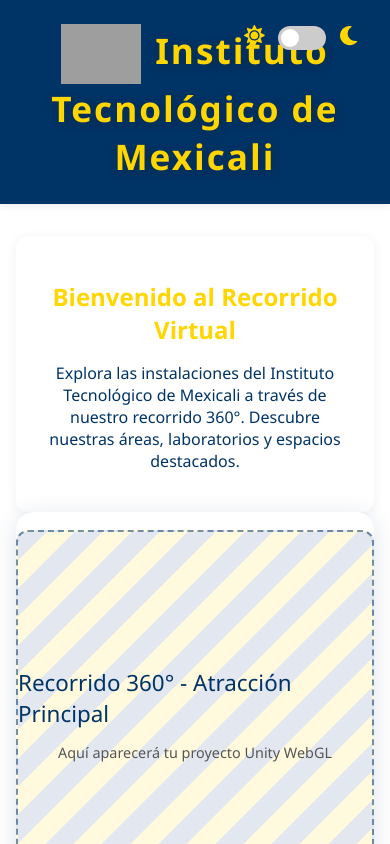
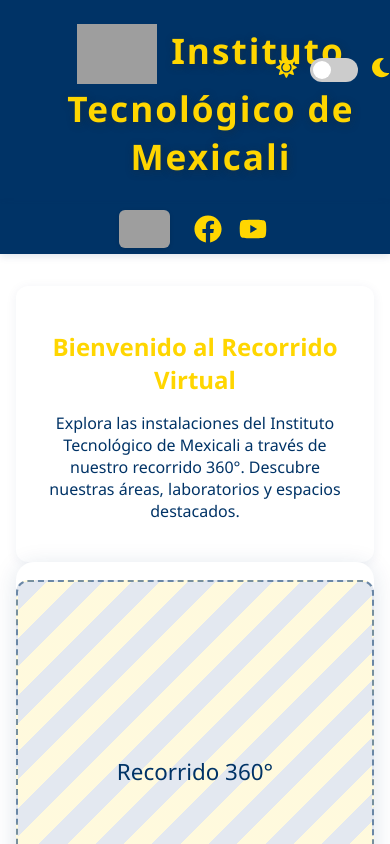
Before and after one commit to JazminHeredia/Recorrido360, a React (Create React App) app: page / in a window 390 px wide. Shown: the top 844 px of the page. Built offline with nearby package versions, Linux system fonts and the light colour scheme; grey boxes are pictures that could not be loaded.

Commit message:
Actualizacion

```diff
--- a/src/App.css
+++ b/src/App.css
@@ -1,3 +1,112 @@
+/* Menú de redes sociales debajo del header */
+.itm-social-navbar {
+  width: 100%;
+  background: #003366;
+  display: flex;
+  align-items: center;
+  justify-content: center;
+  gap: 1.5rem;
+  padding: 0.5rem 0 0.5rem 0;
+  box-shadow: 0 2px 8px #00336622;
+  z-index: 10;
+}
+.itm-social-navbar a {
+  color: #ffd600;
+  display: flex;
+  align-items: center;
+  justify-content: center;
+  border-radius: 50%;
+  width: 40px;
+  height: 40px;
+  transition: background 0.2s, color 0.2s, box-shadow 0.2s;
+  font-size: 1.5rem;
+  text-decoration: none;
+}
+.itm-social-navbar a:hover {
+  background: #ffd600;
+  color: #003366;
+  box-shadow: 0 2px 8px #ffd60055;
+}
+.itm-social-logo-link {
+  background: transparent !important;
+  width: 48px !important;
+  height: 40px !important;
+  margin-right: 0.7rem;
+  padding: 0;
+}
+.itm-social-logo-link img {
+  height: 38px;
+  width: auto;
+  border-radius: 6px;
+  box-shadow: 0 1px 4px #0002;
+}
+@media (max-width: 700px) {
+  .itm-social-navbar {
+    gap: 0.7rem;
+    padding: 0.3rem 0;
+  }
+  .itm-social-navbar a {
+    width: 34px;
+    height: 34px;
+    font-size: 1.2rem;
+  }
+  .itm-social-logo-link img {
+    height: 28px;
+  }
+}
+/* Navbar de redes sociales en el header */
+.itm-header-row {
+  display: flex;
+  align-items: center;
+  justify-content: space-between;
+  max-width: 1200px;
+  margin: 0 auto;
+  position: relative;
+  width: 100%;
+  gap: 1.5rem;
+}
+
+.itm-navbar {
+  display: flex;
+  align-items: center;
+  gap: 1.2rem;
+}
+
+.itm-navbar a {
+  color: #ffd600;
+  text-decoration: none;
+  font-weight: 500;
+  display: flex;
+  align-items: center;
+  font-size: 1.1rem;
+  padding: 0.2rem 0.7rem;
+  border-radius: 6px;
+  transition: background 0.2s, color 0.2s;
+}
+.itm-navbar a:hover {
+  background: #ffd60033;
+  color: #fff;
+}
+.nav-label {
+  display: inline-block;
+}
+
+@media (max-width: 900px) {
+  .itm-header-row {
+    flex-direction: column;
+    align-items: flex-start;
+    gap: 0.7rem;
+    padding: 0 1rem;
+  }
+  .itm-navbar {
+    gap: 0.7rem;
+    font-size: 1rem;
+  }
+  .mode-switch {
+    position: static;
+    margin-top: 0.5rem;
+  }
+}
 /* Switch modo claro/oscuro */
 .mode-switch {
   position: absolute;
--- a/src/App.js
+++ b/src/App.js
@@ -2,16 +2,33 @@
 
 import './App.css';
 import React, { useState } from 'react';
-import { FaSun, FaMoon } from 'react-icons/fa';
+import { FaSun, FaMoon, FaFacebook, FaYoutube } from 'react-icons/fa';
+
+
+function getSystemDarkMode() {
+  if (window.matchMedia && window.matchMedia('(prefers-color-scheme: dark)').matches) {
+    return true;
+  }
+  return false;
+}
 
 function App() {
-  const [darkMode, setDarkMode] = useState(false);
+  const [darkMode, setDarkMode] = useState(getSystemDarkMode());
+
+  // Actualiza el modo si el usuario cambia la preferencia del sistema
+  React.useEffect(() => {
+    const mq = window.matchMedia('(prefers-color-scheme: dark)');
+    const handler = (e) => setDarkMode(e.matches);
+    mq.addEventListener('change', handler);
+    return () => mq.removeEventListener('change', handler);
+  }, []);
 
   const handleToggle = () => setDarkMode((prev) => !prev);
 
   return (
     <div className={darkMode ? 'main-bg dark-mode' : 'main-bg'}>
       <header className="itm-header">
+        <div className="itm-header-row">
           <div className="itm-logo">
             <img
               src="/LOGO_ITMexicali.jpg"
@@ -28,7 +45,20 @@
             </label>
             <span className="mode-icon" style={{fontSize: '1.2rem', marginLeft: '0.3rem'}}><FaMoon /></span>
           </div>
+        </div>
       </header>
+
+      <nav className="itm-social-navbar">
+        <a href="http://www.itmexicali.edu.mx/" target="_blank" rel="noopener noreferrer" aria-label="Página oficial ITMEXICALI" className="itm-social-logo-link">
+          <img src="/LOGO_ITMexicali.jpg" alt="Página oficial ITMEXICALI" style={{height: '38px', verticalAlign: 'middle'}} />
+        </a>
+        <a href="https://www.facebook.com/ITMEXICALI" target="_blank" rel="noopener noreferrer" aria-label="Facebook ITMEXICALI">
+          <FaFacebook size={28} />
+        </a>
+        <a href="https://www.youtube.com/@tecnmcampusmexicali7369" target="_blank" rel="noopener noreferrer" aria-label="YouTube ITMEXICALI">
+          <FaYoutube size={28} />
+        </a>
+      </nav>
       <main className="itm-main">
         <section className="itm-description">
           <h2>Bienvenido al Recorrido Virtual</h2>
@@ -39,8 +69,8 @@
         <section className="unity-section">
           {/* Aquí irá el visor de Unity WebGL */}
           <div className="unity-placeholder">
-            <span>Recorrido 360° - Atracción Principal</span>
-            <p style={{fontSize: '0.9rem', color: '#555'}}>Aquí aparecerá tu proyecto Unity WebGL</p>
+            <span>Recorrido 360° </span>
+
           </div>
         </section>
         <section className="itm-map-section">
@@ -68,19 +98,7 @@
           </div>
         </section>
 
-        <section className="itm-social-section">
-          <div className="itm-social-links">
-            <a href="http://www.itmexicali.edu.mx/" target="_blank" rel="noopener noreferrer" aria-label="Página oficial ITMEXICALI">
-              <span role="img" aria-label="Sitio web" style={{fontSize: '1.5rem', marginRight: '0.5rem'}}>🌐</span>Página oficial del ITM
-            </a>
-            <a href="https://www.facebook.com/ITMEXICALI" target="_blank" rel="noopener noreferrer" aria-label="Facebook ITMEXICALI">
-              <span role="img" aria-label="Facebook" style={{fontSize: '1.5rem', marginRight: '0.5rem'}}>📘</span>Facebook
-            </a>
-            <a href="https://www.youtube.com/@tecnmcampusmexicali7369" target="_blank" rel="noopener noreferrer" aria-label="YouTube ITMEXICALI">
-              <span role="img" aria-label="YouTube" style={{fontSize: '1.5rem', marginRight: '0.5rem'}}>▶️</span>YouTube
-            </a>
-          </div>
-        </section>
+
       </main>
       <footer className="itm-footer">
         &copy; {new Date().getFullYear()} Instituto Tecnológico de Mexicali
```
Lines whose indentation alone changed are shown as unchanged.
